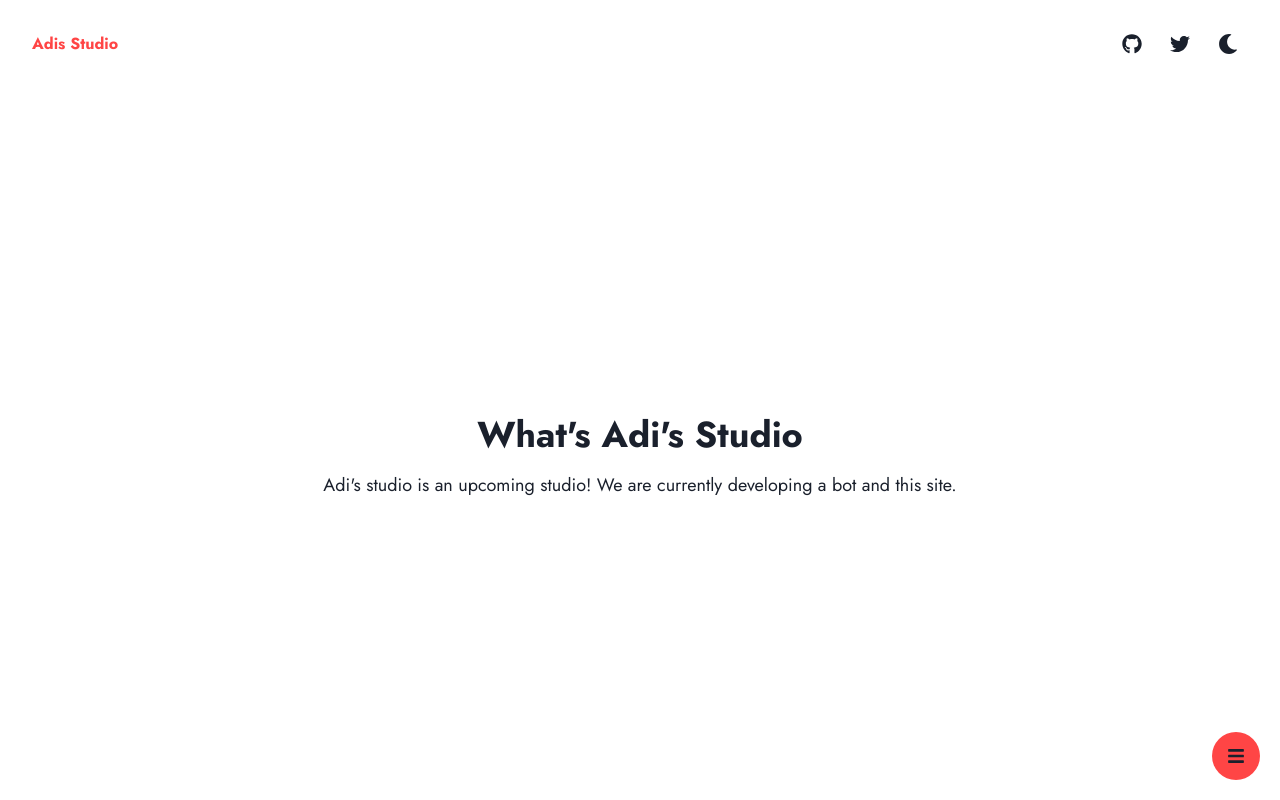
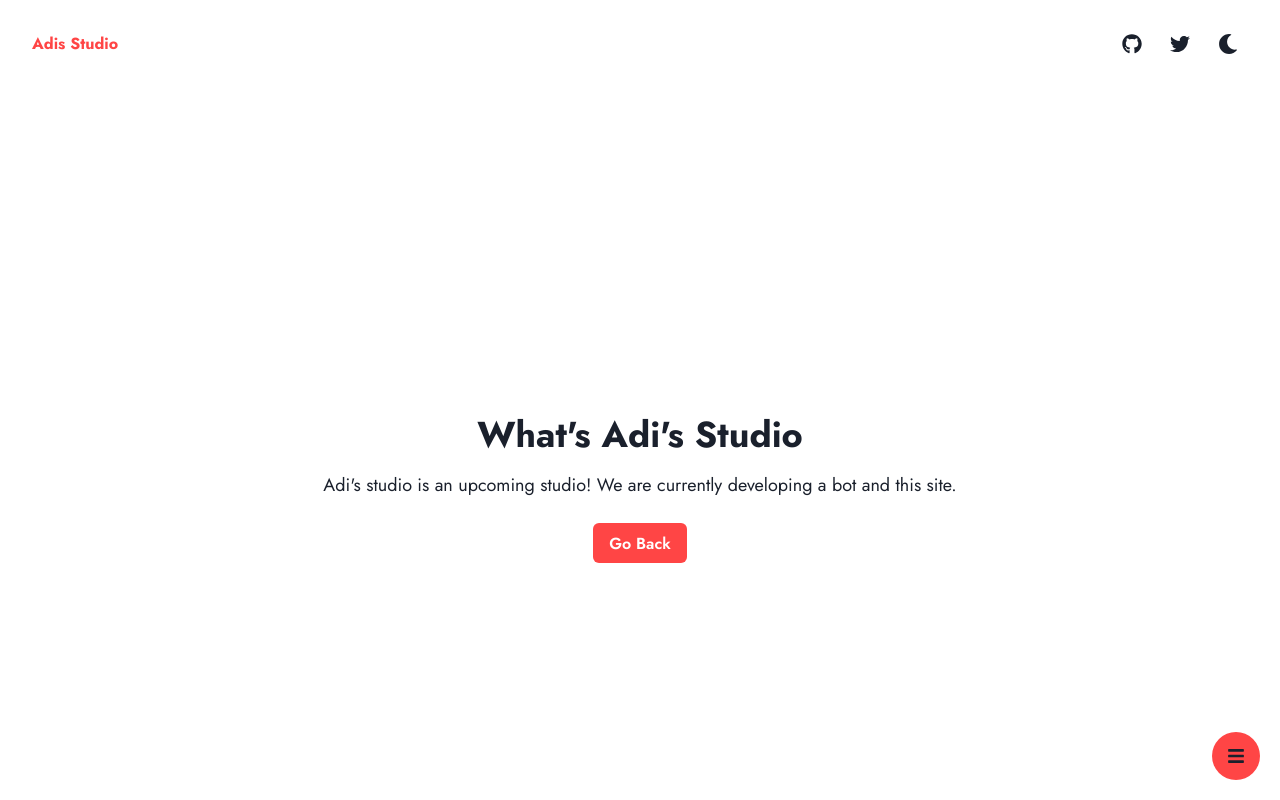
Before and after one commit to adityaREDFLAG/Adis-Site, a Next.js app: page /info in a window 1280 px wide. Shown: the top 800 px of the page. Built offline with nearby package versions, Linux system fonts and the light colour scheme.

Commit message:
Update info.tsx

```diff
--- a/src/pages/info.tsx
+++ b/src/pages/info.tsx
@@ -16,7 +16,9 @@ const ContentPage: NextPage = () => {
             Adi's studio is an upcoming studio! We are currently developing a bot and this site.
           </Text>
           <Link href="/" style={{ textDecoration: 'none' }}>
-            <Button colorScheme="#FF4545">Go Back</Button>
+            <Button backgroundColor="#FF4545" color="white">
+              Go Back
+            </Button>
           </Link>
         </Box>
       </Center>
```
